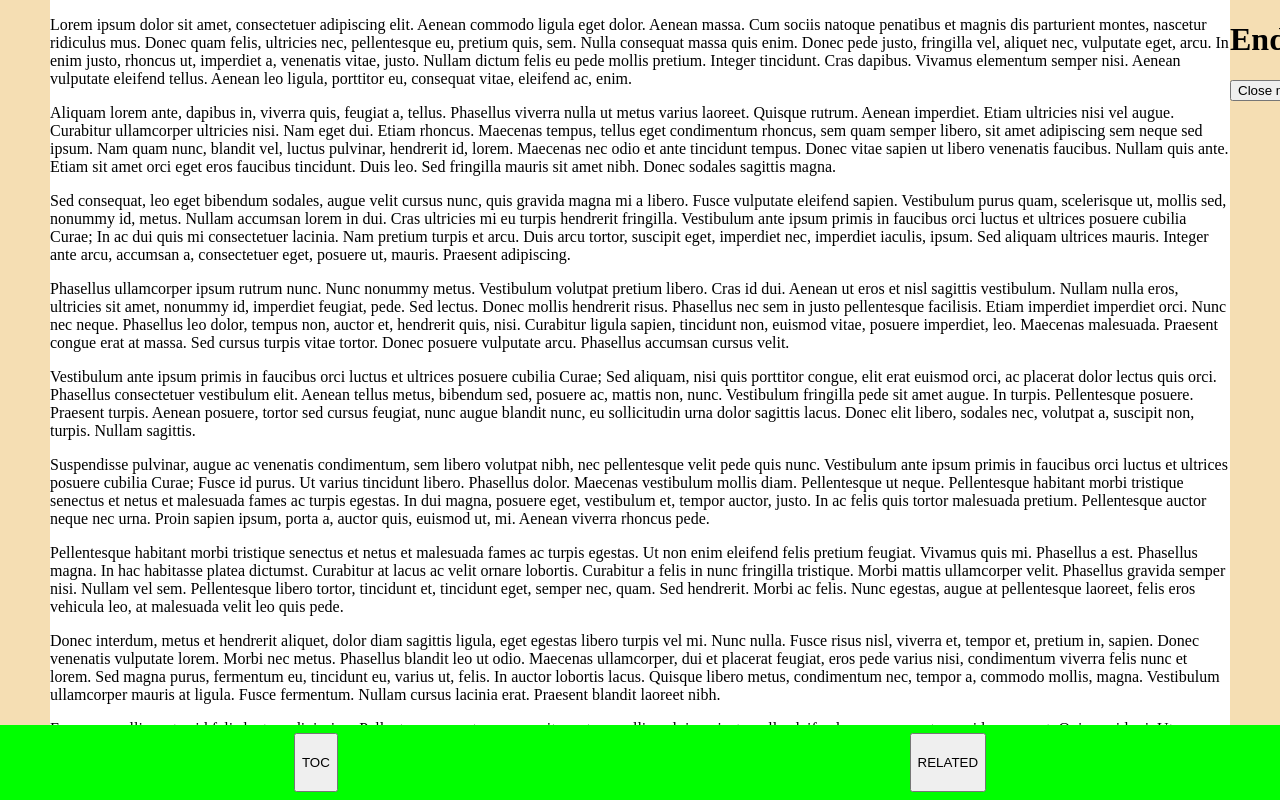
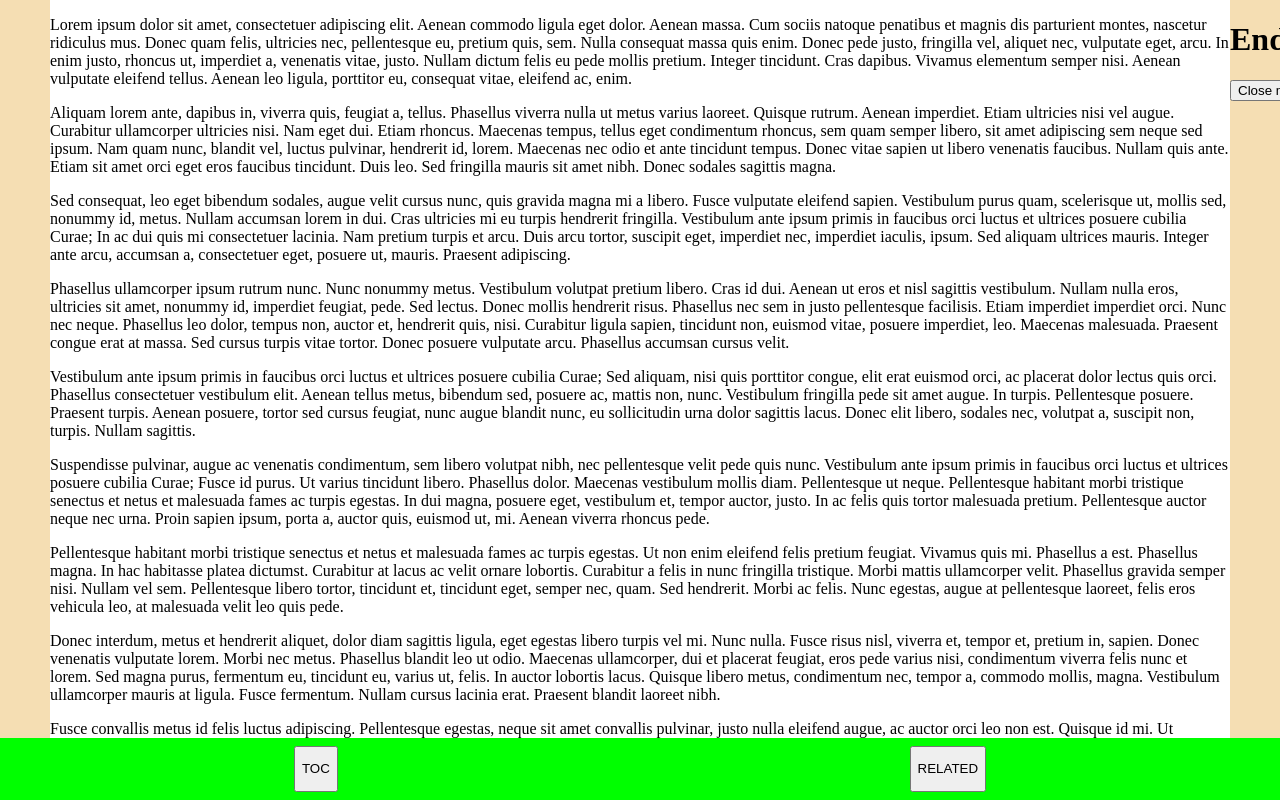
Before and after one commit to dreiv/ng-drawer, an Angular app: page / in a window 1280 px wide. Built offline with nearby package versions, Linux system fonts and the light colour scheme.

Commit message:
changed footer to flexbox footer.

```diff
--- a/src/app/app.component.scss
+++ b/src/app/app.component.scss
@@ -1,20 +1,21 @@
 :host {
   height: 100%;
   width: 100%;
+  display: flex;
+  flex-direction: column;
+}
+
+app-drawer-container {
+  flex: 1;
 }
 
 footer {
-  position: fixed;
   background: lime;
-  bottom: 0;
-  left: 0;
-  right: 0;
   display: flex;
   justify-content: space-around;
   padding: .5em;
-  z-index: 2;
 
   button {
-    line-height: 4em;
+    line-height: 3em;
   }
 }
--- a/src/app/modules/drawer/components/drawer-container/drawer-container.component.scss
+++ b/src/app/modules/drawer/components/drawer-container/drawer-container.component.scss
@@ -15,5 +15,6 @@
   left: 0;
   right: 0;
 
+  will-change: margin;
   transition: margin 0.3s cubic-bezier(0, 0, 0.3, 1);
 }
--- a/src/app/modules/drawer/components/drawer/drawer.component.scss
+++ b/src/app/modules/drawer/components/drawer/drawer.component.scss
@@ -4,6 +4,7 @@
   width: 100%;
   display: block;
   position: absolute;
+  will-change: transform;
   transition: transform 0.3s cubic-bezier(0, 0, 0.3, 1);
   z-index: 1;
 }
```
